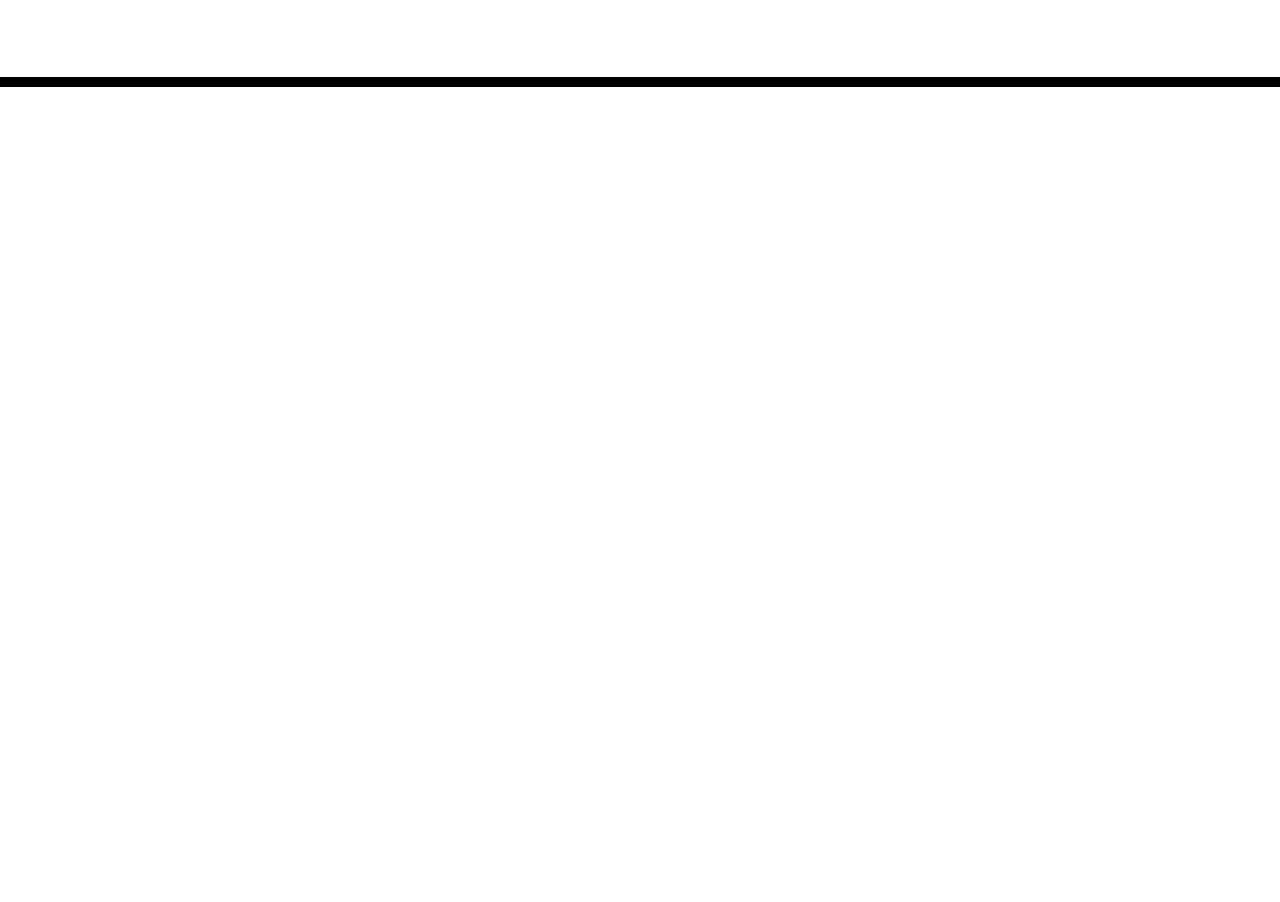
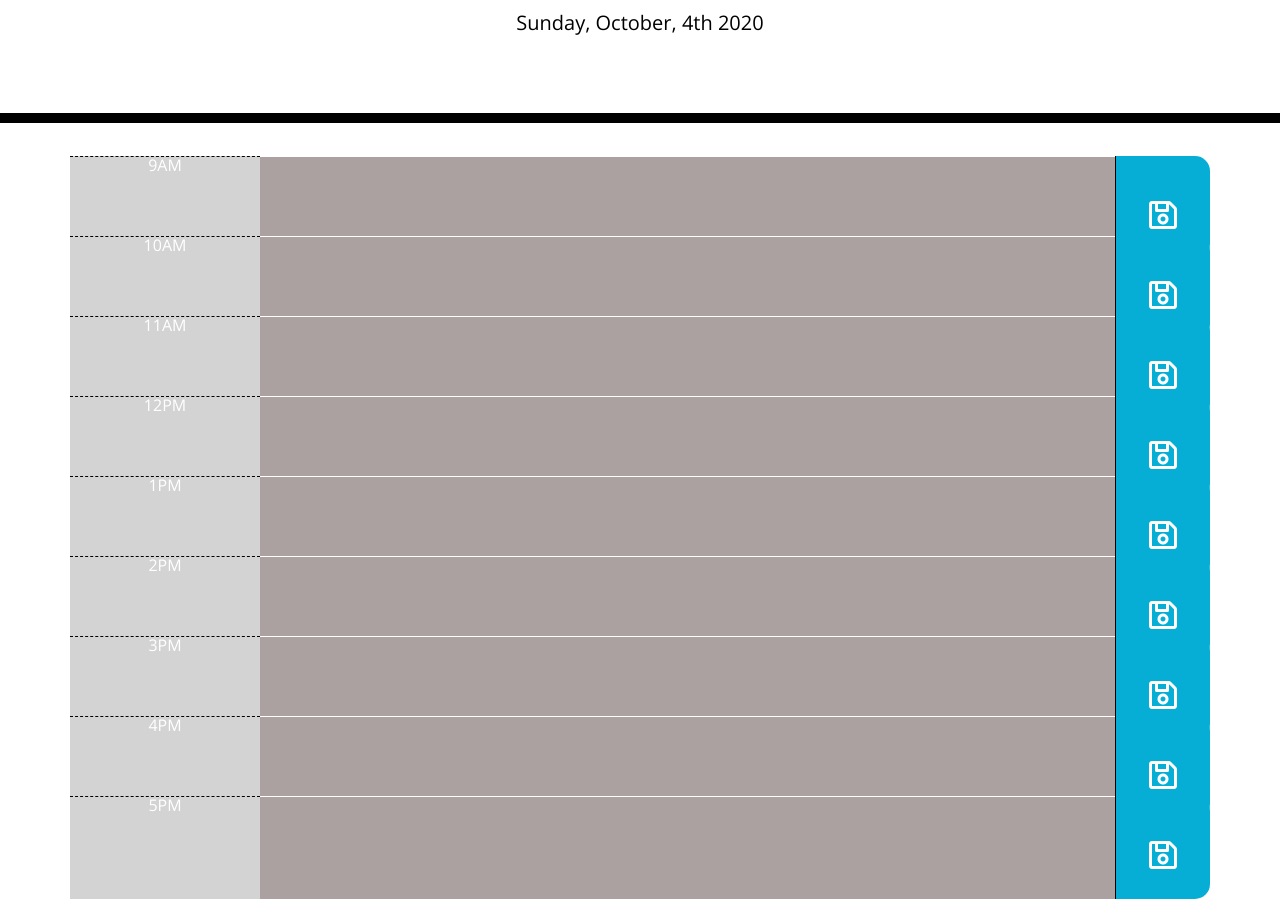
Before and after one commit to marissarrwilson/WorkDayScheduler, a plain HTML site: page index.html in a window 1280 px wide. Shown: the part 181-1083 px from the top of the page. Before the commit the page ends 800 px from the top, so only its background shows below. Drawn offline with nearby package versions, Linux system fonts and the light colour scheme.

Commit message:
Final changes

```diff
--- a/index.html
+++ b/index.html
@@ -28,11 +28,158 @@
       <p class="lead">A simple calendar app for scheduling your work day</p>
       <p id="currentDay" class="lead"></p>
     </header>
+
     <div class="container">
       <!-- Timeblocks go here -->
+
+      <div class="time-block">
+        <div class="row">
+
+          <div class="col-2 hour" id="slot-9">
+            <p class="display-time"></p>
+          </div>
+
+          <div class="col-9 agenda-text">
+            <textarea class="agenda"></textarea>
+          </div>
+
+          <div class="col-1 saveBtn">
+            <button type="button" class="btn saveIcon"><i class="far fa-save"></i></button>
+          </div>
+        </div>
+      </div>
+
+      <div class="time-block">
+        <div class="row">
+
+          <div class="col-2 hour" id="slot-10">
+            <p class="display-time"></p>
+          </div>
+          <div class="col-9 agenda-text">
+            <textarea class="agenda"></textarea>
+          </div>
+          <div class="col-1 saveBtn">
+            <button type="button" class="btn saveIcon"><i class="far fa-save"></i></button>
+          </div>
+
+        </div>
+      </div>
+
+      <div class="time-block">
+        <div class="row">
+
+          <div class="col-2 hour" id="slot-11">
+            <p class="display-time"></p>
+          </div>
+          <div class="col-9 agenda-text">
+            <textarea class="agenda"></textarea>
+          </div>
+          <div class="col-1 saveBtn">
+            <button type="button" class="btn saveIcon"><i class="far fa-save"></i></button>
+          </div>
+
+        </div>
+      </div>
+
+      <div class="time-block">
+        <div class="row">
+
+          <div class="col-2 hour" id="slot-12">
+            <p class="display-time"></p>
+          </div>
+          <div class="col-9 agenda-text">
+            <textarea class="agenda"></textarea>
+          </div>
+          <div class="col-1 saveBtn">
+            <button type="button" class="btn saveIcon"><i class="far fa-save"></i></button>
+          </div>
+
+        </div>
+      </div>
+
+      <div class="time-block">
+        <div class="row">
+
+          <div class="col-2 hour" id="slot-13">
+            <p class="display-time"></p>
+          </div>
+          <div class="col-9 agenda-text">
+            <textarea class="agenda"></textarea>
+          </div>
+          <div class="col-1 saveBtn">
+            <button type="button" class="btn saveIcon"><i class="far fa-save"></i></button>
+          </div>
+
+        </div>
+      </div>
+
+      <div class="time-block">
+        <div class="row">
+
+          <div class="col-2 hour" id="slot-14">
+            <p class="display-time"></p>
+          </div>
+          <div class="col-9 agenda-text">
+            <textarea class="agenda"></textarea>
+          </div>
+          <div class="col-1 saveBtn">
+            <button type="button" class="btn saveIcon"><i class="far fa-save"></i></button>
+          </div>
+
+        </div>
+      </div>
+
+      <div class="time-block">
+        <div class="row">
+
+          <div class="col-2 hour" id="slot-15">
+            <p class="display-time"></p>
+          </div>
+          <div class="col-9 agenda-text">
+            <textarea class="agenda"></textarea>
+          </div>
+          <div class="col-1 saveBtn">
+            <button type="button" class="btn saveIcon"><i class="far fa-save"></i></button>
+          </div>
+
+        </div>
+      </div>
+
+      <div class="time-block">
+        <div class="row">
+
+          <div class="col-2 hour" id="slot-16">
+            <p class="display-time"></p>
+          </div>
+          <div class="col-9 agenda-text">
+            <textarea class="agenda"></textarea>
+          </div>
+          <div class="col-1 saveBtn">
+            <button type="button" class="btn saveIcon"><i class="far fa-save"></i></button>
+          </div>
+
+        </div>
+      </div>
+
+      <div class="time-block">
+        <div class="row">
+
+          <div class="col-2 hour" id="slot-17">
+            <p class="display-time"></p>
+          </div>
+          <div class="col-9 agenda-text">
+            <textarea class="agenda"></textarea>
+          </div>
+          <div class="col-1 saveBtn">
+            <button type="button" class="btn saveIcon"><i class="far fa-save"></i></button>
+          </div>
+
+        </div>
+      </div>
     </div>
 
     <script src="https://code.jquery.com/jquery-3.4.1.min.js"></script>
     <script src="https://cdnjs.cloudflare.com/ajax/libs/moment.js/2.24.0/moment.min.js"></script>
+    <script src="script.js"></script>
   </body>
 </html>
--- /dev/null
+++ b/script.js
@@ -0,0 +1,77 @@
+// Sets current date and current time
+let m = moment();
+
+var currentDayDisplay = m.format("dddd, MMMM, Do YYYY");
+
+$("#currentDay").text(currentDayDisplay);
+
+let currentHour = m.hours();
+
+var agendaItems = [];
+
+// Hours of time blocks
+var nine = m.hour(9).format("hA");
+$("#slot-9").text(nine);
+var ten = m.hour(10).format("hA");
+$("#slot-10").text(ten);
+var eleven = m.hour(11).format("hA");
+$("#slot-11").text(eleven);
+var twelve = m.hour(12).format("hA");
+$("#slot-12").text(twelve);
+var one = m.hour(13).format("hA");
+$("#slot-13").text(one);
+var two = m.hour(14).format("hA");
+$("#slot-14").text(two);
+var three = m.hour(15).format("hA");
+$("#slot-15").text(three);
+var four = m.hour(16).format("hA");
+$("#slot-16").text(four);
+var five = m.hour(17).format("hA");
+$("#slot-17").text(five);
+
+initializeAgenda();
+
+function initializeAgenda() {
+
+    $("div .hour").each(function (){
+        var hourChoices = parseInt($(this).attr("id").split("-")[1]);
+            if (hourChoices < currentHour) {
+                $(this).addClass("past");
+                $(this).removeClass("present", "future");
+            } else if (hourChoices === currentHour) {
+                $(this).addClass("present");
+                $(this).removeClass("past", "future");
+            } else {
+                $(this).addClass("future");
+                $(this).removeClass("past", "present");
+            };
+    })
+
+    var storedAgendaItems = JSON.parse(localStorage.getItem("agendaItems"));
+
+    if (storedAgendaItems !== "") {
+        agendaItems = storedAgendaItems;
+    };
+};
+
+function agendaSet(){
+        event.preventDefault();
+
+        var textEl = $("<p>");
+        textEl.text(inputAgenda);
+        $(".agenda-text").append(textEl);
+
+        if(inputAgenda !== "") {
+            for (var i = 0; i < agendaItems.length; i++) {
+                var inputAgenda = $(".agenda").val();
+
+                agendaItems.push(inputAgenda);
+
+                localStorage.setItem("agendaItems", JSON.stringify(agendaItems));
+                $(".agenda-text").text(agendaItems);
+                $(".agenda-text").html(agendaItems[i]);
+            }
+        } else return;
+ };
+
+$("button").on("click", agendaSet());
--- a/style.css
+++ b/style.css
@@ -1,3 +1,9 @@
+* {
+  margin: 0;
+  padding: 0;
+  box-sizing: border-box;
+}
+
 body {
   font-family: 'Open Sans', sans-serif;
   font-size: 16px;
@@ -42,6 +48,21 @@ textarea{
   border-top: 1px dashed #000000;
 }
 
+.agenda {
+  border: none;
+  background-color: transparent;
+  resize: none;
+  overflow: auto;
+  outline: none;
+  width: 100%;
+}
+
+.agenda-text {
+  background-color: #aca1a1;
+  color: white;
+  border-top: 1px solid white;
+}
+
 .past {
   background-color: #d3d3d3;
   color: white;
@@ -69,3 +90,10 @@ textarea{
   font-size: 20px;
   transition: all .3s ease-in-out;
 }
+
+.saveIcon {
+  color: white !important;
+  font-size: 2em;
+  overflow: hidden;
+  padding: 2px;
+}
```
Also changed, not shown: 1 other file.
